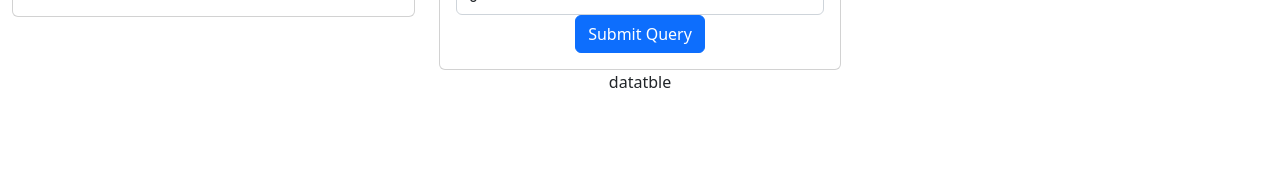
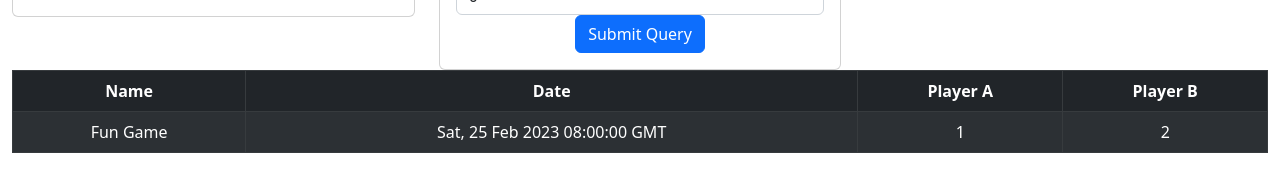
Before and after one commit to diarreola/frontend-tennis-score-keeping, a React (Create React App) app: page / in a window 1280 px wide. Shown: the part 330-522 px from the top of the page. Built offline with nearby package versions, Linux system fonts and the light colour scheme.

Commit message:
Add dynamic tables

```diff
--- a/src/App.js
+++ b/src/App.js
@@ -48,6 +48,7 @@ function App() {
       <Dashboard
       addPlayersCallBack={addPlayers}
       addMatchCallBack={addMatch}
+      matches={matches}
       players={players}/>
     </div>
   );
--- a/src/pages/Dashboard/Dashboard.js
+++ b/src/pages/Dashboard/Dashboard.js
@@ -1,11 +1,12 @@
 import NewMatchForm from './NewMatchForm';
 import PlayerForm from './PlayerForm'
 import PlayerList from './PlayerList';
+import PastMatchesTable from './PastMatchesTable'
 import Container from 'react-bootstrap/Container';
 import Row from 'react-bootstrap/Row';
 import Col from 'react-bootstrap/Col';
 
-function Dashboard({players, addPlayersCallBack, addMatchCallBack}) {
+function Dashboard({matches, players, addPlayersCallBack, addMatchCallBack}) {
   return (
     <div className="Dashboard">
       <Container fluid>
@@ -15,7 +16,7 @@ function Dashboard({players, addPlayersCallBack, addMatchCallBack}) {
           <Col sm><PlayerList players={players}/></Col>
         </Row>
         <Row>
-          <Col sm>datatble</Col>
+          <Col sm><PastMatchesTable matches={matches}/></Col>
         </Row>
       </Container>
     </div>
--- /dev/null
+++ b/src/pages/Dashboard/PastMatchesRow.js
@@ -0,0 +1,14 @@
+import React from 'react';
+
+function PastMatchesRow({id, matchDate, matchName, matchPlayerA, matchPlayerB}) {
+  return (
+    <>
+      <td>{matchName}</td>
+      <td>{matchDate}</td>
+      <td>{matchPlayerA}</td>
+      <td>{matchPlayerB}</td>
+    </>
+  );
+}
+
+export default PastMatchesRow;
--- a/src/pages/Dashboard/PastMatchesTable.js
+++ b/src/pages/Dashboard/PastMatchesTable.js
@@ -1,9 +1,35 @@
 import React from 'react';
+import Table from 'react-bootstrap/Table';
+import PastMatchesRow from './PastMatchesRow';
 
-function PastMatchesTable() {
+function PastMatchesTable(props) {
+  const matchComponents = props.matches.map((match) => {
+    return (
+        <tr key={match.id}>
+            <PastMatchesRow
+              id={match.id}
+              matchDate={match.match_date}
+              matchName={match.match_name}
+              matchPlayerA={match.player_a}
+              matchPlayerB={match.player_b}
+            />
+        </tr>
+      );
+  });
   return (
-    <div>
-    </div>
+    <Table striped bordered hover variant="dark">
+      <thead>
+        <tr>
+          <th>Name</th>
+          <th>Date</th>
+          <th>Player A</th>
+          <th>Player B</th>
+        </tr>
+      </thead>
+      <tbody className="past-matches-table">
+        {matchComponents}
+      </tbody>
+    </Table>
   );
 }
 
```
